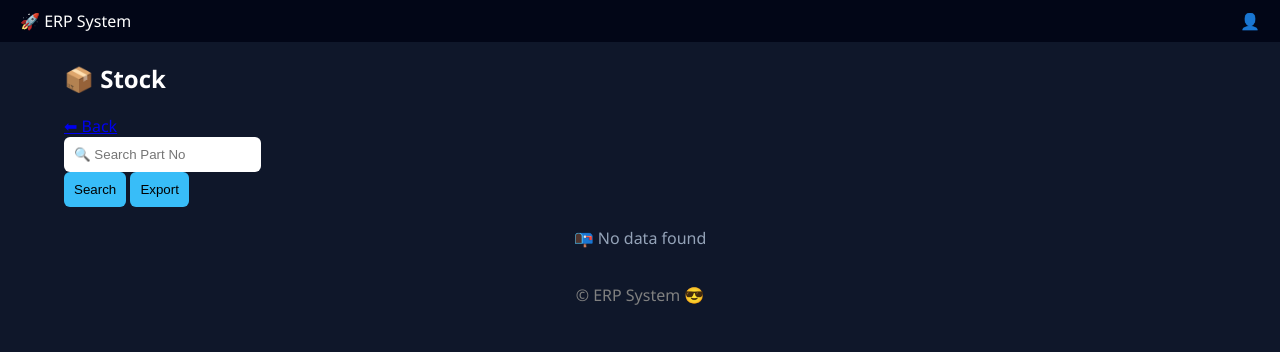
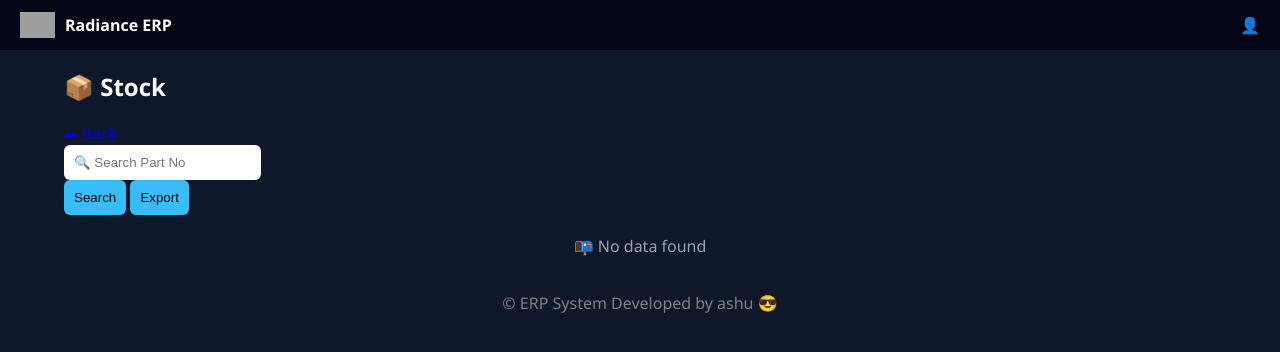
Before and after one commit to ashuu481/erp-system, a Flask app: template templates/stock.html in a window 1280 px wide. Shown: the top 352 px of the page. Run offline with Flask 3, Linux system fonts and the light colour scheme; the template is opened without the code that fills it, so the values that code supplies are empty; grey boxes are pictures that could not be loaded.

Commit message:
update changes

```diff
--- a/templates/stock.html
+++ b/templates/stock.html
@@ -57,8 +57,13 @@ tr:hover {
 </head>
 <body>
 
-<div style="background:#020617; padding:10px 20px; display:flex; justify-content:space-between;">
-    <div>🚀 ERP System</div>
+<div style="background:#020617; padding:12px 20px; display:flex; justify-content:space-between; align-items:center;">
+
+    <div style="display:flex; align-items:center; gap:10px;">
+        <img src="/static/logo.png" width="35">
+        <b>Radiance ERP</b>
+    </div>
+
     <div>👤 {{ session['user'] }}</div>
 </div>
 
@@ -96,7 +101,8 @@ tr:hover {
 </table>
 
 <div style="text-align:center; margin-top:20px; color:gray;">
-    © ERP System 😎
+    © ERP System Developed by ashu
+     😎
 </div>
 
 </div>
```
Also changed, not shown: templates/activity.html (+7 -2 lines), templates/dashboard.html (+9 -3 lines), templates/inward.html (+9 -3 lines).
